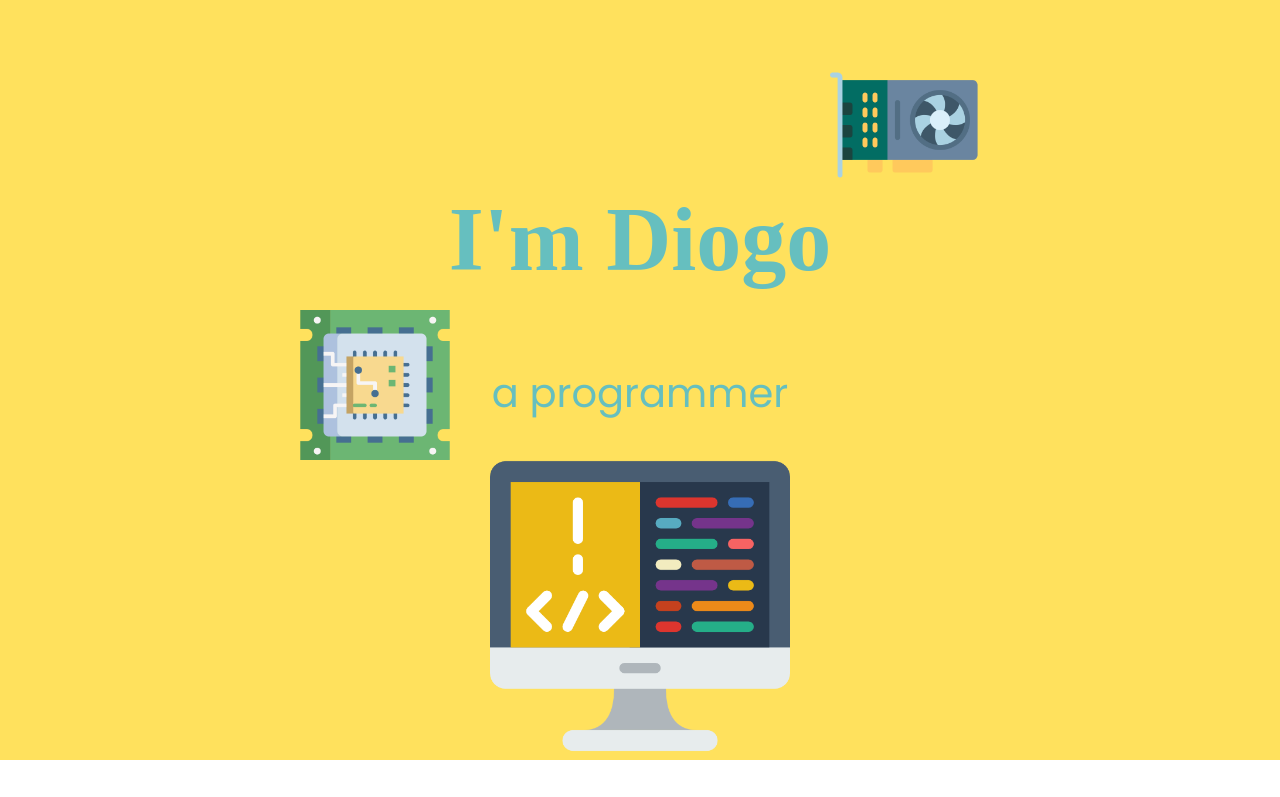
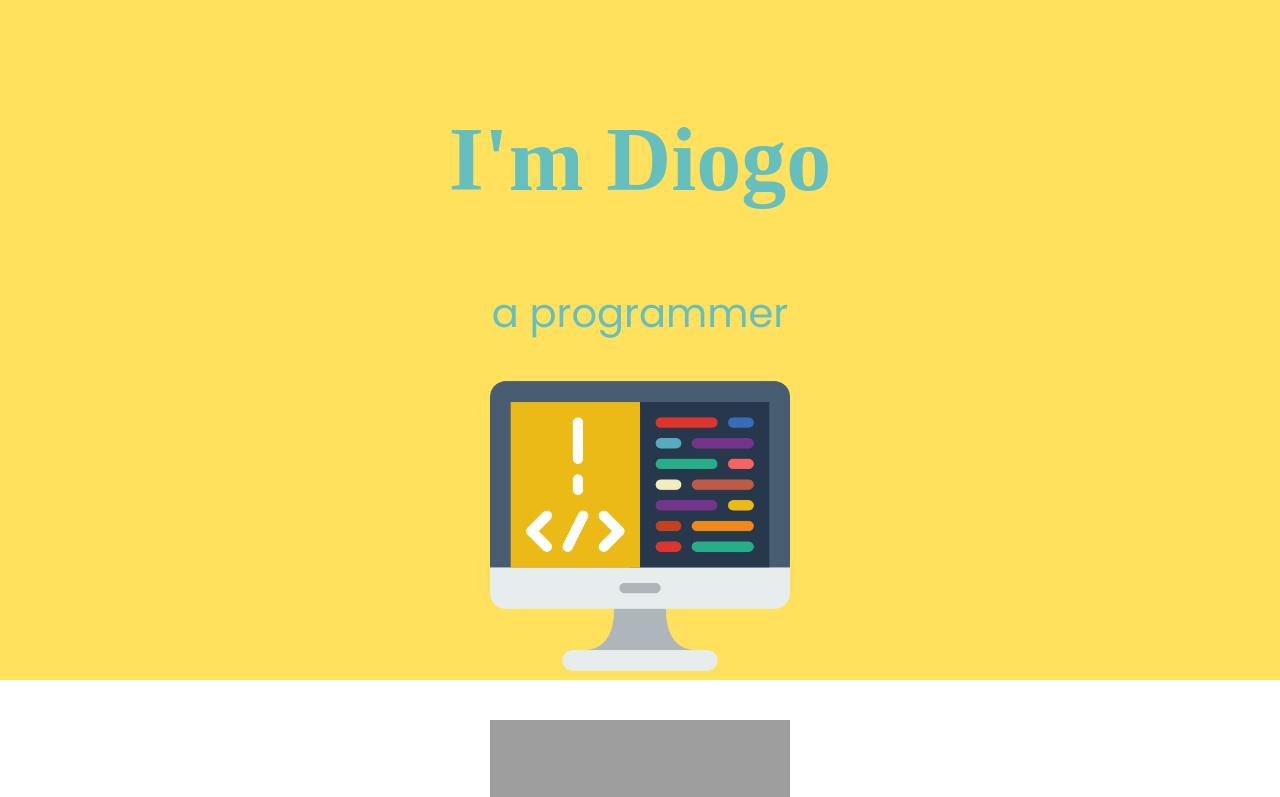
Before and after one commit to diogocorreia71/my_website, a plain HTML site: page index.html in a window 1280 px wide. Shown: the top 797 px of the page. Drawn offline with Linux system fonts and the light colour scheme; grey boxes are pictures that could not be loaded; a web font is replaced by a local one.

Commit message:
delete top container images

```diff
--- a/css/styles.css
+++ b/css/styles.css
@@ -27,7 +27,7 @@ h3 {
 .top-container {
   background-color: #FFE15D;
   position: relative;
-  padding-top: 100px;
+  padding-top: 20px;
 }
 
 .profile {
@@ -66,7 +66,6 @@ h3 {
 	height: 150px;
 }
 
-/* Responsive styles for smaller screens */
 @media (max-width: 768px) {
 	.top-container{
 		padding-top: 20px;
@@ -74,7 +73,7 @@ h3 {
 	}
 
 	.top-image, .bottom-image {
-		display: none;
+		display: none !important;
 	}
 
 	.pc-image {
--- a/index.html
+++ b/index.html
@@ -12,10 +12,10 @@
   </head>
   <body>
     <div class="top-container">
-      <img class="top-image" src="images/graphics-card.png" alt="top-img">
+      <!-- <img class="top-image" src="images/graphics-card.png" alt="top-img"> -->
       <h1>I'm Diogo</h1>
       <h2>a programmer</h2>
-      <img class="bottom-image" src="images/cpu.png" alt="bottom-img">
+      <!-- <img class="bottom-image" src="images/cpu.png" alt="bottom-img"> -->
       <img class="pc-image" src="images/coding.png" alt="computer-img">
     </div>
     <div class="middle-container">
```
